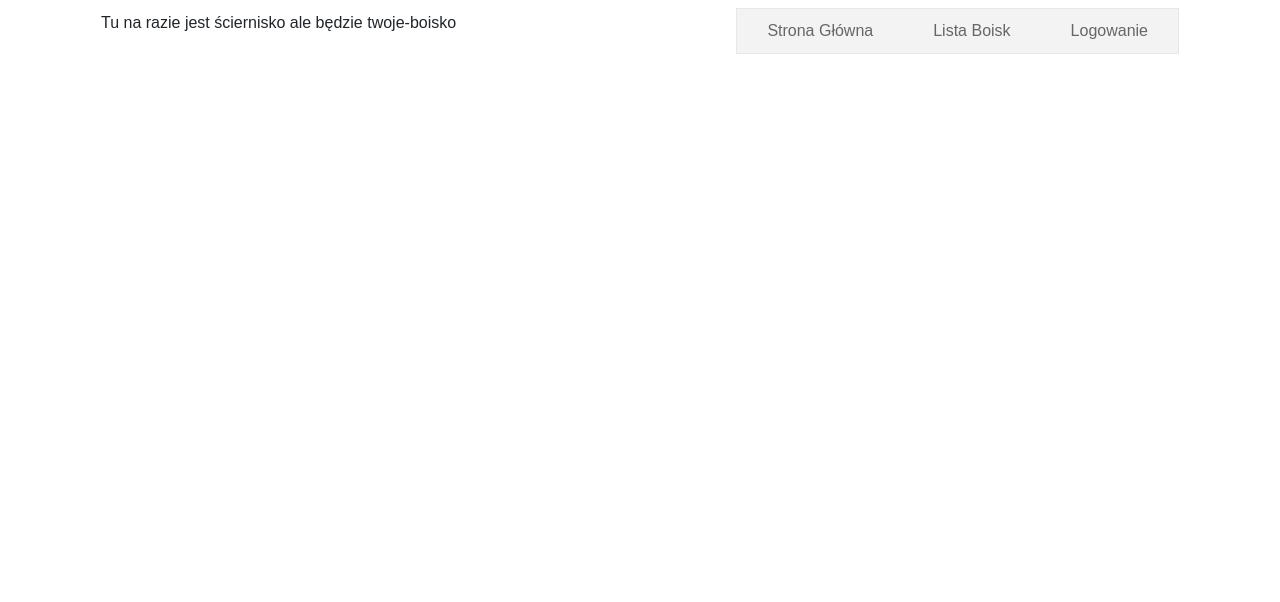
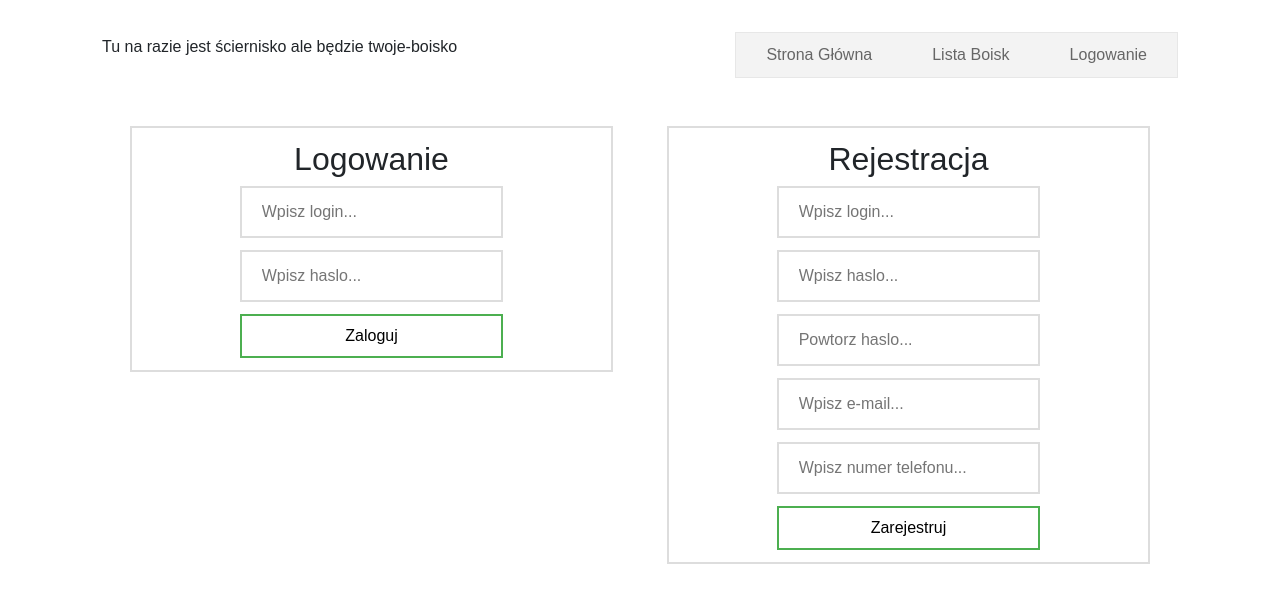
Before and after one commit to Aquarius96/twoje-boisko, a React (Create React App) app in the folder twoje-boisko-frontend/: page /LoginPage in a window 1280 px wide. Shown: the top 602 px of the page. Built offline with nearby package versions, Linux system fonts and the light colour scheme.

Commit message:
logowanie

```diff
--- a/twoje-boisko-frontend/src/components/App.js
+++ b/twoje-boisko-frontend/src/components/App.js
@@ -3,6 +3,7 @@ import {
   BrowserRouter as Router,
   Route
 } from 'react-router-dom';
+import LoginPage from '../pages/LoginPage';
 import './App.css';
 import Navbar from './Navbar';
 import MainPage from '../pages/MainPage';
@@ -15,6 +16,7 @@ class App extends Component {
         <Navbar />
           <Route exact path="/" component={MainPage} />
           <Route exact path="/listaBoisk" component={SportsfieldsListPage} />
+          <Route exact path="/LoginPage" component={LoginPage} />
         </div>
       </Router>
     );
--- a/twoje-boisko-frontend/src/components/Navbar.css
+++ b/twoje-boisko-frontend/src/components/Navbar.css
@@ -35,3 +35,73 @@ li a:hover:not(.active) {
 Modal{
     display: block;
 }
+
+/* login */
+/* -------------------------------------------*/
+/* -------------------------------------------*/
+
+#myInput2 {
+    width: 60%;
+    font-size: 16px;
+    padding: 12px 20px 12px ;
+    border: 2px solid #ddd;
+    margin-bottom: 12px;
+
+  }
+
+/* TU JEST TEN ZWYKLY BUTTON */
+/*.mybutton {
+    background-color: #4CAF50;
+    color: white;
+    padding: 14px 20px;
+    margin: 8px 0;
+    border: none;
+    cursor: pointer;
+    width: 60%;
+}
+
+.mybutton:hover {
+    opacity: 0.85;
+}
+*/
+
+/* TU SIE ZACZYNA TEN LADNY BUTTON */
+.mybutton {
+    background-color: #4CAF50;
+    border: none;
+    color: white;
+    padding: 8px 8px;
+    text-align: center;
+    text-decoration: none;
+    font-size: 16px;
+    -webkit-transition-duration: 0.4s;
+    transition-duration: 0.4s;
+    cursor: pointer;
+    width: 60%;
+  }
+
+  .mybutton {
+    background-color: white;
+    color: black;
+    border: 2px solid #4CAF50;
+}
+
+.mybutton:hover {
+    background-color: #4CAF50;
+    color: white;
+}
+
+/* A TU SIE KONCZY TEN LADNY BUTTON */
+
+.container {
+    padding: 16px;
+}
+
+.column {
+    float: left;
+    width: 45%;
+    margin: auto;
+    padding: 12px 20px 12px ;
+    border: 2px solid #ddd;
+    margin-top: 0px;
+}
--- a/twoje-boisko-frontend/src/components/Navbar.js
+++ b/twoje-boisko-frontend/src/components/Navbar.js
@@ -14,9 +14,10 @@ class Navbar extends Component {
          <ul>
             <li><Link className='a' to="/">Strona Główna</Link></li>
             <li><Link to="/listaBoisk">Lista Boisk</Link></li>
-            <li><a href="#login.html">Logowanie</a></li>
+            <li><Link to="/LoginPage">Logowanie</Link></li>
          </ul>
         </div>
+
       );
     }
   }
--- /dev/null
+++ b/twoje-boisko-frontend/src/pages/LoginPage.js
@@ -0,0 +1,46 @@
+import React, { Component } from 'react';
+
+class LoginPage extends Component {
+  render() {
+    return (
+      <div className="LoginPage container">
+
+        <div class="container">
+
+          <div class="row">
+
+            <div class ="column">
+              <center>
+                <h2>Logowanie</h2>
+                <input type="text" id="myInput2" placeholder="Wpisz login..." name="uname" required></input>
+                <br />
+                <input type="password" id="myInput2" placeholder="Wpisz haslo..." name="psw" required></input>
+                <br />
+                <button class ="mybutton" type="submit">Zaloguj</button>
+              </center>
+            </div>
+
+          <div class ="column">
+            <center>
+            <h2>Rejestracja</h2>
+            <input type="text" id="myInput2" placeholder="Wpisz login..." name="uname" required></input>
+            <br />
+            <input type="password" id="myInput2" placeholder="Wpisz haslo..." name="psw" required></input>
+            <br />
+            <input type="password" id="myInput2" placeholder="Powtorz haslo..." name="psw2" required></input>
+            <br />
+            <input type="text" id="myInput2" placeholder="Wpisz e-mail..." name="email" required></input>
+            <br />
+            <input type="text" id="myInput2" placeholder="Wpisz numer telefonu..." name="tel" ></input>
+            <br />
+            <button class ="mybutton" type="submit">Zarejestruj</button>
+            </center>
+
+          </div>
+        </div>
+      </div>
+    </div>
+    );
+  }
+}
+export default LoginPage;
```
